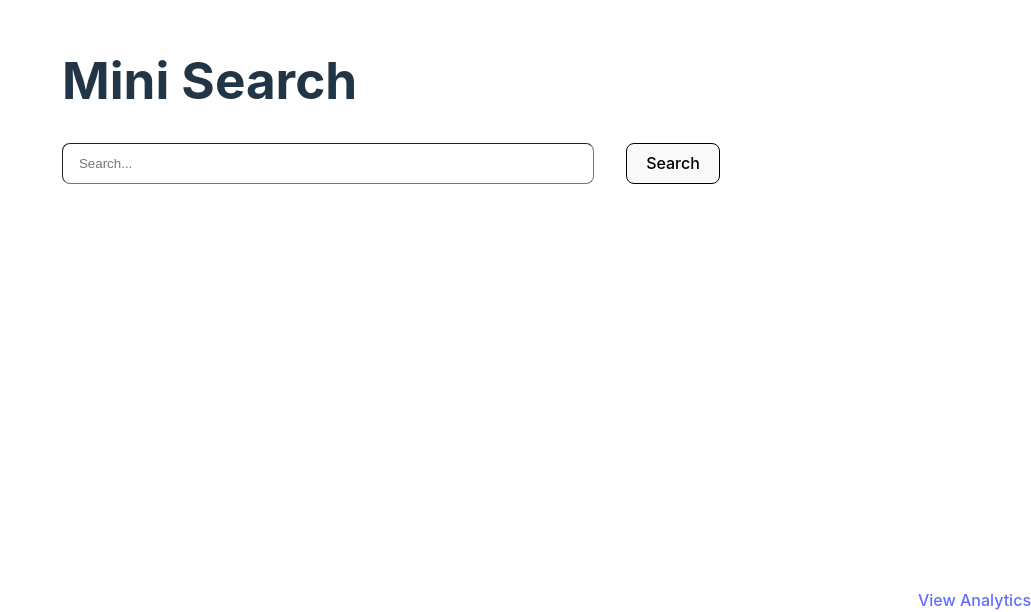
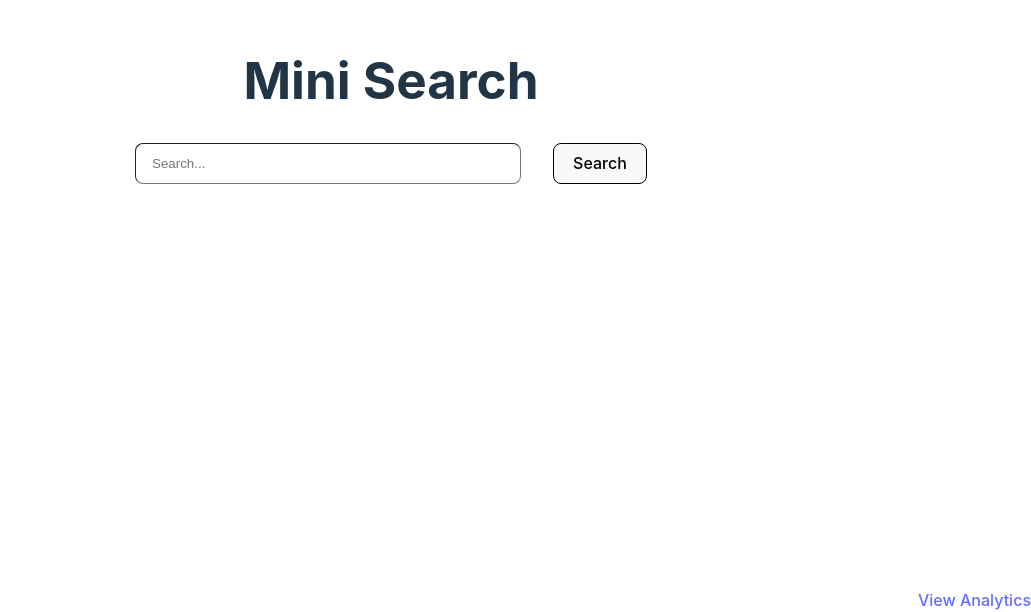
Before and after one commit to Pranav2612000/mini-search, a React (Vite) app in the folder apps/search-ui/: page / in a window 1280 px wide. Shown: the part 188-800 px from the top of the page, without its empty margins (249-1280 px from the left). Built offline with nearby package versions, Linux system fonts and the light colour scheme.

Commit message:
feat search-ui: allow controlling search using query params'

```diff
--- a/apps/search-ui/src/App.css
+++ b/apps/search-ui/src/App.css
@@ -83,7 +83,6 @@ p {
 }
 
 .search-results {
-  margin-top: 16px;
   display: flex;
   flex-direction: column;
   align-items: flex-start;
@@ -134,3 +133,12 @@ p {
   bottom: 0px;
   right: 0px;
 }
+
+.search-page {
+  text-align: center;
+  width: 512px;
+}
+
+.search-result-entry {
+  list-style-type: none;
+}
--- a/apps/search-ui/src/pages/Search.tsx
+++ b/apps/search-ui/src/pages/Search.tsx
@@ -1,27 +1,40 @@
-import React from "react";
+import React, { useEffect } from "react";
 import { MouseEvent } from "react";
 import { SearchResult } from "../types/Search";
 import fetchSearchResults from "../api/fetchSearchResults";
+import { useSearchParams } from "react-router-dom";
 
 const SearchPage = () => {
+  const [searchParams, setSearchParams] = useSearchParams();
   const [searchText, setSearchText] = React.useState('');
   const [isLoading, setIsLoading] = React.useState(false);
   const [searchResults, setSearchResults] = React.useState<SearchResult[]>([]);
   const [searchDuration, setSearchDuration] = React.useState(0);
-  const [isSearchCompleted, setIsSearchCompleted] = React.useState(false);
+  const searchQuery = searchParams.get('q') || "";
+  const isSearchCompleted = Boolean(searchQuery)
 
   const search = async (e: MouseEvent<HTMLButtonElement>) => {
     e.preventDefault();
-    setIsLoading(true);
-    setIsSearchCompleted(true);
-    const {results, took_ms: duration} = await fetchSearchResults(searchText);
-    setIsLoading(false);
-    setSearchResults(results);
-    setSearchDuration(duration);
+    setSearchParams({ q: searchText });
   };
 
+  useEffect(() => {
+    if (!searchQuery) {
+      return;
+    }
+
+    const populateSearchResults = async () => {
+      setIsLoading(true);
+      const {results, took_ms: duration} = await fetchSearchResults(searchQuery);
+      setIsLoading(false);
+      setSearchResults(results);
+      setSearchDuration(duration);
+    };
+    populateSearchResults();
+  }, [searchQuery]);
+
   return (
-    <div className={!isSearchCompleted ? "search-centered" : ""}>
+    <div className={`search-page ${!isSearchCompleted ? "search-centered" : ""}`}>
       <h1>Mini Search</h1>
 
       <form>
@@ -39,15 +52,21 @@ const SearchPage = () => {
       {isLoading && <p>Loading...</p>}
       {isSearchCompleted && !isLoading && (
         <div className="search-results">
-          <span>Took {searchDuration}ms</span>
           {searchResults.length === 0 && <p>No results found</p>}
           {searchResults.length > 0 && (
             <ul>
               {searchResults.map((result, index) => (
-                <li key={index}>{result.title}</li>
+                <li key={index} className="search-result-entry">
+                  <div>
+                    <a href={result.url}>
+                      {result.title}
+                    </a>
+                  </div>
+                </li>
               ))}
             </ul>
           )}
+          <span>Took {searchDuration}ms</span>
         </div>
       )}
       <div className="view-analytics-container">
```
